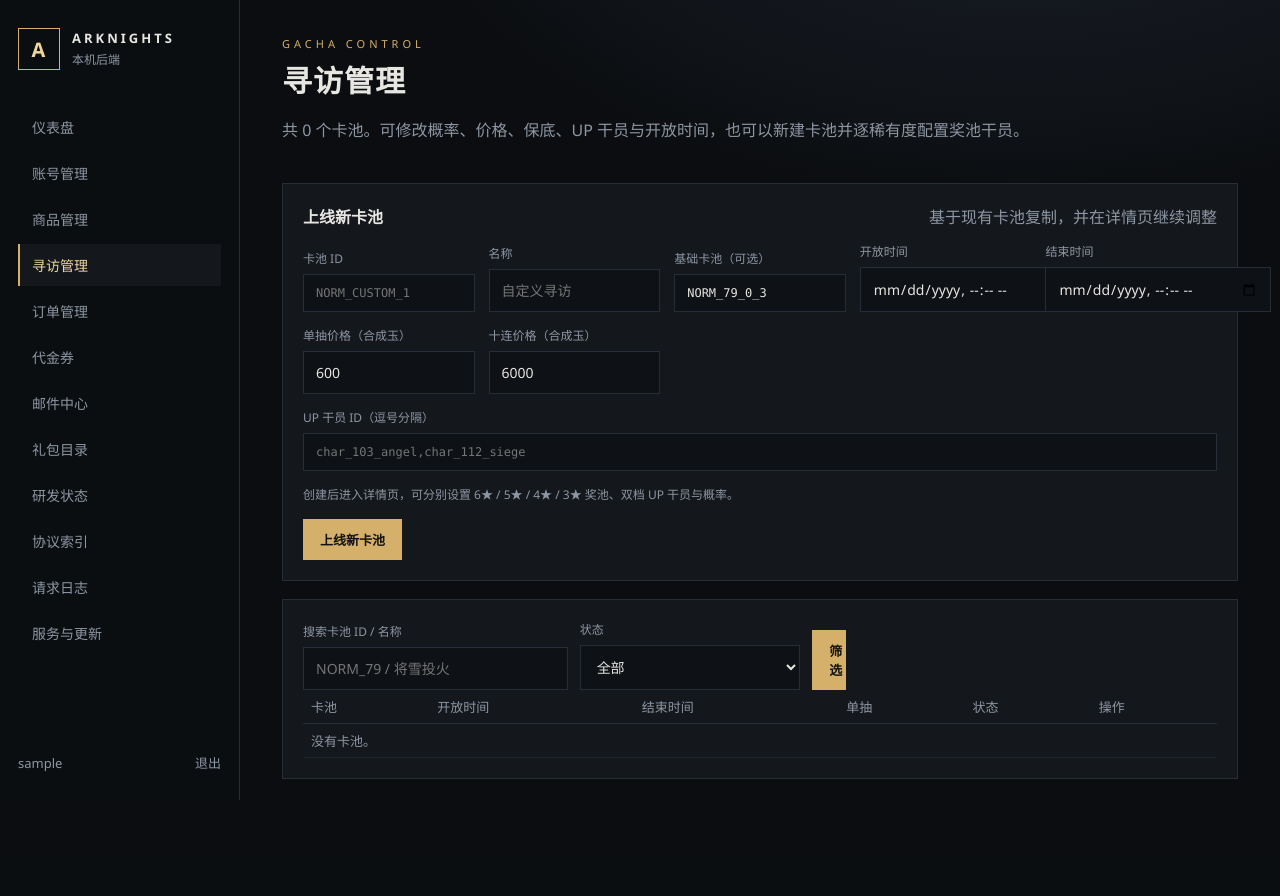
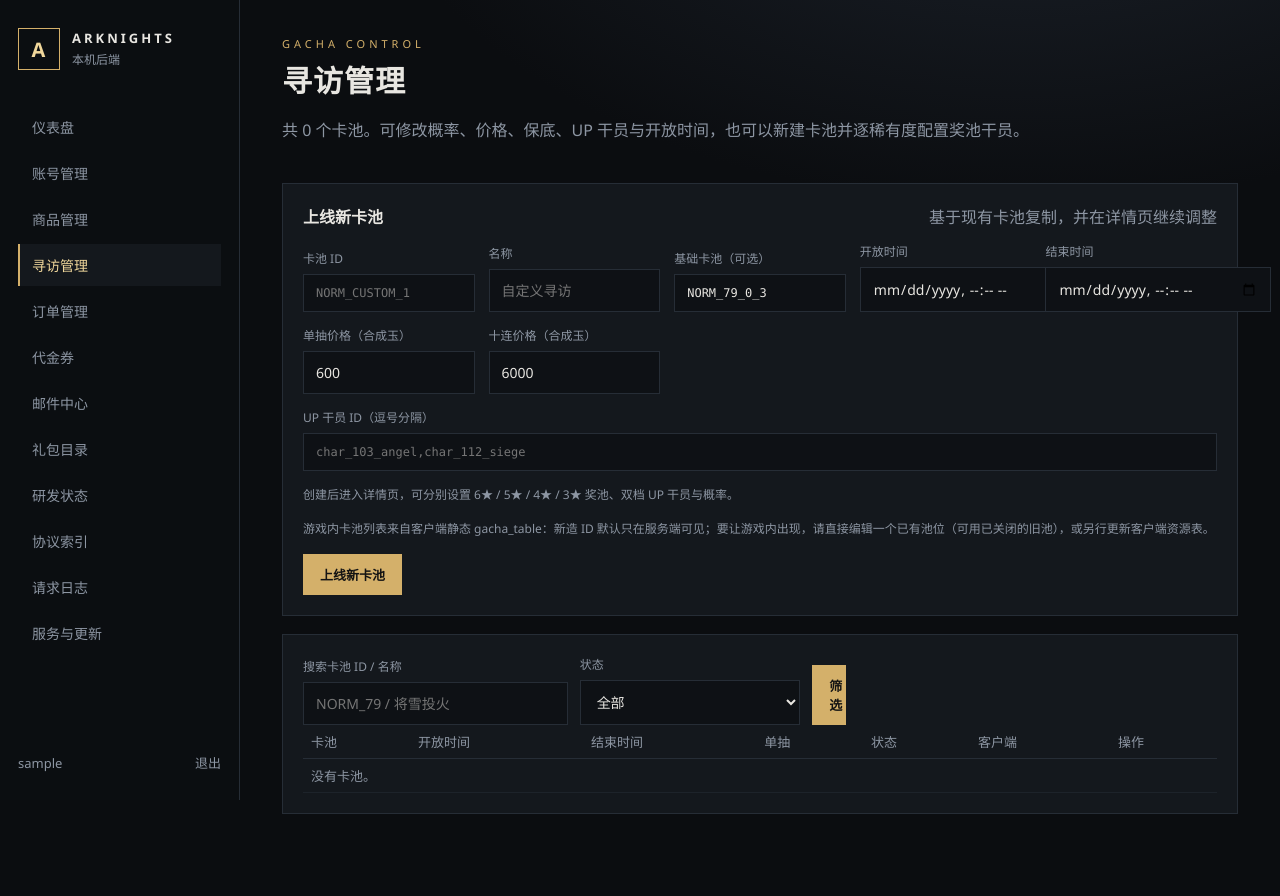
Before and after one commit to sdars/arknights-local-backend, a FastAPI app: page /admin/gacha in a window 1280 px wide. Before the commit the page ends 800 px from the top, so only its background shows below. Run offline with FastAPI, Linux system fonts and the light colour scheme; the visitor is signed in with stand-in values (Sample User, id 1).

Commit message:
Show whether gacha pools are visible to the client

```diff
--- a/backend/app/routers/admin.py
+++ b/backend/app/routers/admin.py
@@ -444,6 +444,7 @@ def _gacha_rows(q="", status=""):
                 "open_text": _format_ts(start),
                 "end_text": _format_ts(end),
                 "is_active": active,
+                "client_visible": bool(gacha_service.base_pool(pool_id)),
                 "rate6": _float(row.get("rate6"), row.get("rate6") if row.get("rate6") is not None else ""),
             }
         )
@@ -590,6 +591,7 @@ def _gacha_edit_context(pool_id):
     options, names = _character_options()
     meta["open_text"] = _format_ts(meta.get("openTime"))
     meta["end_text"] = _format_ts(meta.get("endTime"))
+    meta["client_visible"] = bool(gacha_service.base_pool(pool_id))
     meta["rate6_percent"] = round(rates.get(5, 0.02) * 100, 3)
     meta["rate5_percent"] = round(rates.get(4, 0.08) * 100, 3)
     meta["rate4_percent"] = round(rates.get(3, 0.5) * 100, 3)
--- a/backend/app/templates/gacha.html
+++ b/backend/app/templates/gacha.html
@@ -24,6 +24,7 @@
     <label>十连价格（合成玉）<input type="number" name="ten_price" value="6000" min="0"></label>
     <label class="span-all">UP 干员 ID（逗号分隔）<input class="mono" name="up_chars" placeholder="char_103_angel,char_112_siege"></label>
     <p class="muted small-note span-all">创建后进入详情页，可分别设置 6★ / 5★ / 4★ / 3★ 奖池、双档 UP 干员与概率。</p>
+    <p class="muted small-note span-all">游戏内卡池列表来自客户端静态 gacha_table：新造 ID 默认只在服务端可见；要让游戏内出现，请直接编辑一个已有池位（可用已关闭的旧池），或另行更新客户端资源表。</p>
     <div class="actions span-all"><button class="primary" type="submit">上线新卡池</button></div>
   </form>
 </section>
@@ -43,7 +44,7 @@
   </form>
   <div class="table-wrap">
     <table class="table compact-table">
-      <thead><tr><th>卡池</th><th>开放时间</th><th>结束时间</th><th>单抽</th><th>状态</th><th>操作</th></tr></thead>
+      <thead><tr><th>卡池</th><th>开放时间</th><th>结束时间</th><th>单抽</th><th>状态</th><th>客户端</th><th>操作</th></tr></thead>
       <tbody>
       {% for row in pools %}
         <tr>
@@ -52,9 +53,10 @@
           <td class="mono small-note">{{ row.end_text or '未设置' }}</td>
           <td>{{ row.get('singlePrice', 600) }}</td>
           <td>{% if row.is_active %}<span class="status s2">开放中</span>{% else %}<span class="status s3">未开放</span>{% endif %}</td>
+          <td>{% if row.client_visible %}<span class="status s2">可见</span>{% else %}<span class="status s3">仅服务端</span>{% endif %}</td>
           <td><a class="btn" href="/admin/gacha/{{ row.pool_id }}">编辑</a></td>
         </tr>
-      {% else %}<tr><td colspan="6" class="muted">没有卡池。</td></tr>{% endfor %}
+      {% else %}<tr><td colspan="7" class="muted">没有卡池。</td></tr>{% endfor %}
       </tbody>
     </table>
   </div>
--- a/backend/app/templates/gacha_edit.html
+++ b/backend/app/templates/gacha_edit.html
@@ -15,6 +15,9 @@
 </header>
 
 {% if message %}<div class="alert">{{ message }}</div>{% endif %}
+{% if not pool.client_visible %}
+<div class="alert">该卡池 ID 不在客户端静态 gacha_table 中，游戏内不会显示。要上线到游戏，请编辑一个已有池位（可选用已关闭的旧池），或更新客户端 gacha_table 资源。</div>
+{% endif %}
 
 <section class="panel">
   <div class="panel-head"><h2>基础属性</h2><span class="muted">保存后立即影响 /gacha/getPoolDetail 与抽卡结算</span></div>
```
